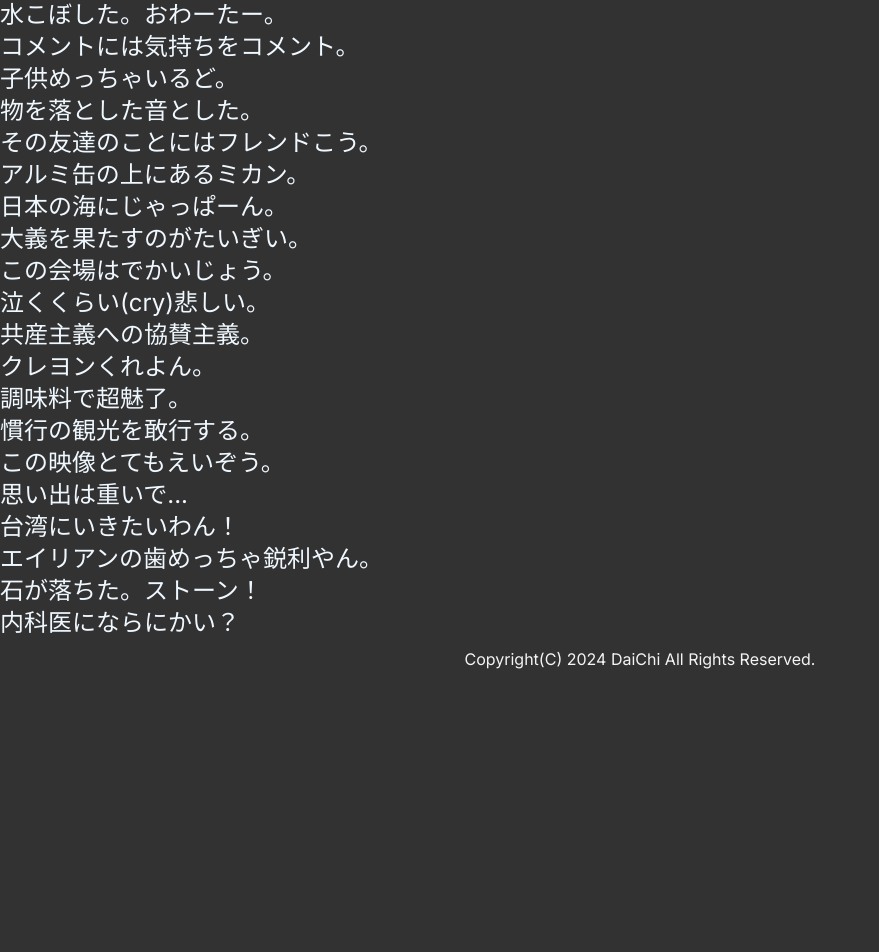
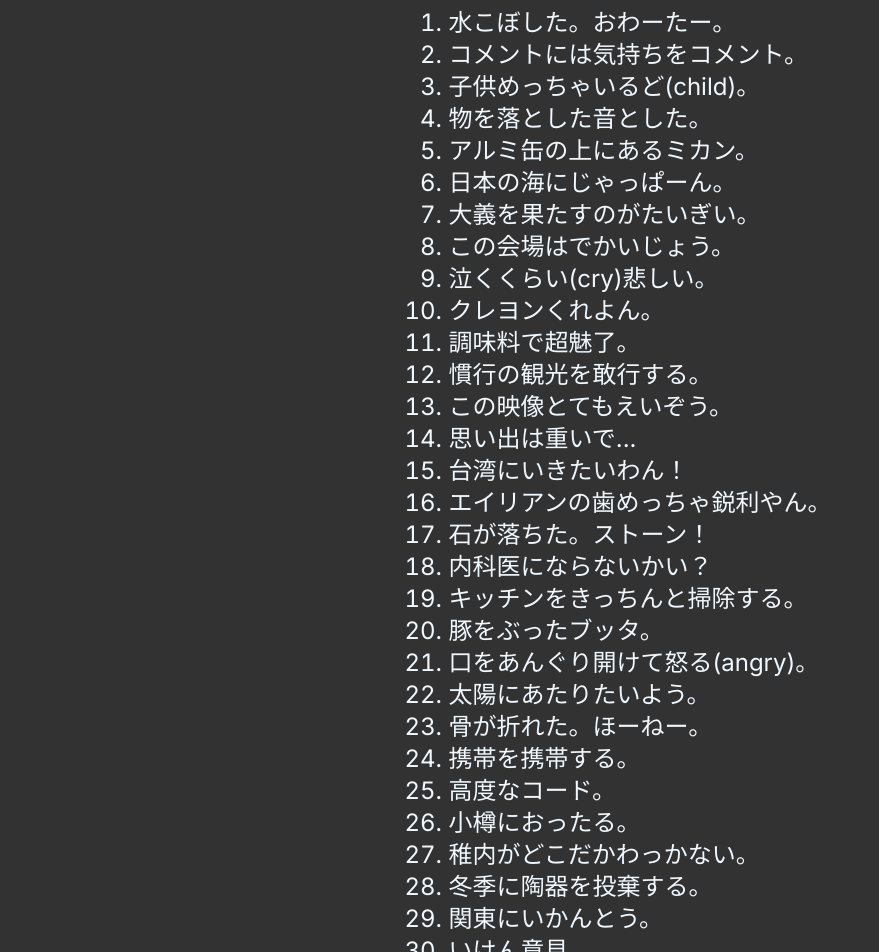
Before and after one commit to DaiChi904/daichi904.com, a Next.js app: page /profile/gyagu in a window 1280 px wide. Shown: the part 119-1071 px from the top of the page, without its empty margins (0-879 px from the left). Before the commit the page ends 802 px from the top, so only its background shows below. Built offline with nearby package versions, Linux system fonts and the light colour scheme.

Commit message:
added new gyagus and fixed layout

```diff
--- a/src/app/profile/gyagu/page.tsx
+++ b/src/app/profile/gyagu/page.tsx
@@ -4,22 +4,20 @@ function Portfolio() {
     return(
         <>
             <BaseLayout>
-                <main className="flex flex-col grow">
-                    <div className="flex justify-center">
-                        <h1 className="text-4xl my-2">ギャグ一覧</h1>
-                    </div>
+                <main className="flex justify-center">
+                    <div className="flex w-11/12 justify-center">
+                        <div className="flex flex-col">
+                            <h1 className="text-4xl my-3">ギャグ一覧</h1>
                             <ol className="text-2xl my-2">
                                 <li>水こぼした。おわーたー。</li>
                                 <li>コメントには気持ちをコメント。</li>
-                        <li>子供めっちゃいるど。</li>
+                                <li>子供めっちゃいるど(child)。</li>
                                 <li>物を落とした音とした。</li>
-                        <li>その友達のことにはフレンドこう。</li>
                                 <li>アルミ缶の上にあるミカン。</li>
                                 <li>日本の海にじゃっぱーん。</li>
                                 <li>大義を果たすのがたいぎい。</li>
                                 <li>この会場はでかいじょう。</li>
                                 <li>泣くくらい(cry)悲しい。</li>
-                        <li>共産主義への協賛主義。</li>
                                 <li>クレヨンくれよん。</li>
                                 <li>調味料で超魅了。</li>
                                 <li>慣行の観光を敢行する。</li>
@@ -28,8 +26,22 @@ function Portfolio() {
                                 <li>台湾にいきたいわん！</li>
                                 <li>エイリアンの歯めっちゃ鋭利やん。</li>
                                 <li>石が落ちた。ストーン！</li>
-                        <li>内科医にならにかい？</li>
+                                <li>内科医にならないかい？</li>
+                                <li>キッチンをきっちんと掃除する。</li>
+                                <li>豚をぶったブッタ。</li>
+                                <li>口をあんぐり開けて怒る(angry)。</li>
+                                <li>太陽にあたりたいよう。</li>
+                                <li>骨が折れた。ほーねー。</li>
+                                <li>携帯を携帯する。</li>
+                                <li>高度なコード。</li>
+                                <li>小樽におったる。</li>
+                                <li>稚内がどこだかわっかない。</li>
+                                <li>冬季に陶器を投棄する。</li>
+                                <li>関東にいかんとう。</li>
+                                <li>いけん意見。</li>
                             </ol>
+                        </div>
+                    </div>
                 </main>
             </BaseLayout>
         </>
```
Lines whose indentation alone changed are shown as unchanged.
